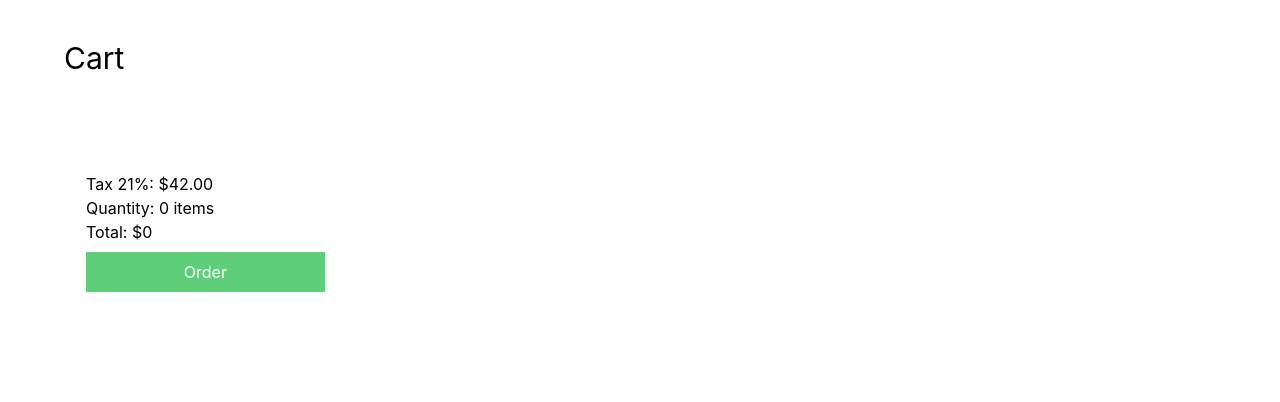
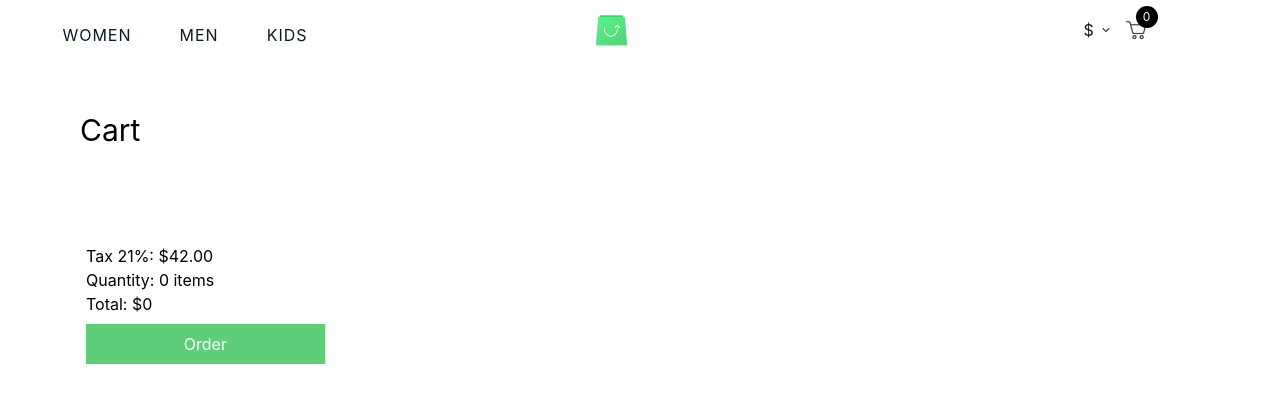
Before and after one commit to Nierowheezy/myshoppingcart, a React (Create React App) app: page /cart in a window 1280 px wide. Shown: the top 402 px of the page. Built offline with nearby package versions, Linux system fonts and the light colour scheme.

Commit message:
first commit

```diff
--- a/src/App.tsx
+++ b/src/App.tsx
@@ -3,11 +3,13 @@ import './App.css';
 // import Cart from './pages/Cart';
 // import Home from './pages/Home';
 import Cart from './components/cart/Cart';
+import Navbar from './components/navbar/Navbar';
 import Showcase from './pages/showcase/Showcase';
 
 const App = () => {
   return (
     <div className="app">
+      <Navbar />
       <Routes>
         <Route path='/' element={<Showcase />} />
         <Route path='/cart' element={<Cart />} />
--- a/src/components/cart/Cart.tsx
+++ b/src/components/cart/Cart.tsx
@@ -20,7 +20,7 @@ const Cart = (props: any) => {
 
     return (
         <>
-            <h1 className="text-3xl mb-24 ml-16">Cart</h1>
+            <h1 className="text-3xl mb-24 ml-20 mt-28">Cart</h1>
 
             {/* <hr /> */}
             <section className='cart__all mb-4 mt-4'>
--- a/src/components/navbar/Navbar.tsx
+++ b/src/components/navbar/Navbar.tsx
@@ -1,7 +1,7 @@
 
 import { useState } from 'react'
 import { useSelector } from 'react-redux'
-import { useNavigate } from 'react-router-dom'
+import { Link, useNavigate } from 'react-router-dom'
 import arrow_down from '../../images/arrow_down.png'
 import empty_cart from '../../images/empty_cart.png'
 import logo from '../../images/logo.png'
@@ -54,13 +54,13 @@ const Navbar = (props: Props) => {
 
                         <ul id="menu">
                             <div className='navbar__menu__item'>
-                                <li><a href="#home">Women</a></li>
-                                <li><a href="#services">Men</a></li>
-                                <li><a href="#about">Kids</a></li>
+                                <li><Link to="/">Women</Link></li>
+                                <li><Link to="/">Men</Link></li>
+                                <li><Link to="/">Kids</Link></li>
                             </div>
 
                             <div className='navbar__logo'>
-                                <img src={logo} alt="logo" />
+                                <img src={logo} alt="logo" onClick={() => navigate('/cart')} />
                             </div>
 
                             <div className='navbar__cart'>
--- a/src/pages/showcase/Showcase.tsx
+++ b/src/pages/showcase/Showcase.tsx
@@ -1,14 +1,12 @@
 import { FC } from 'react'
 // import Cart from '../../components/cart/Cart'
 import Category from '../../components/category/Category'
-import Navbar from '../../components/navbar/Navbar'
 // import ProductDetails from '../../components/ProductDetails/ProductDetails'
 
 
 const Showcase: FC = () => {
     return (
         <>
-            <Navbar />
             <Category />
             {/* <ProductDetails /> */}
             {/* <Cart /> */}
```
